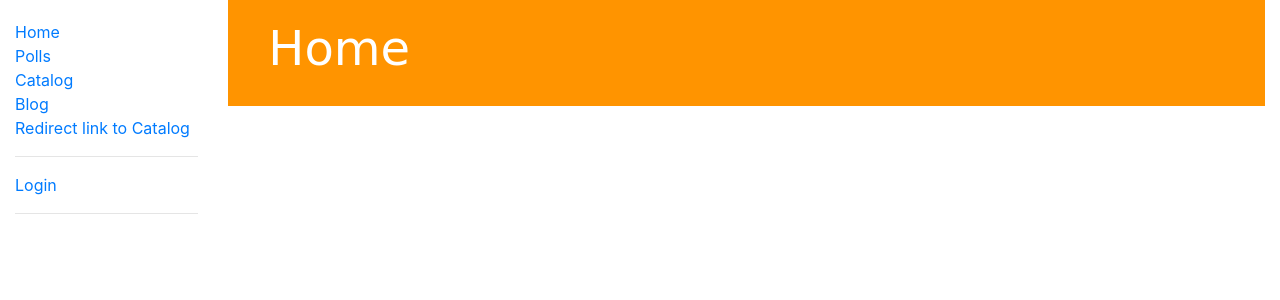
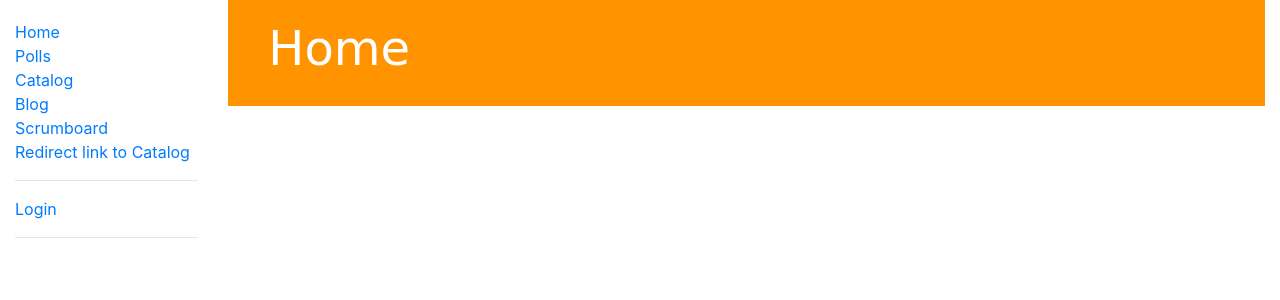
Before and after one commit to khashashin/django_tutorial, a Django app: page /blog/ in a window 1280 px wide. Shown: the top 300 px of the page. Run offline with Django 3.2, Linux system fonts and the light colour scheme; data that the repository does not hold is empty; some libraries are stand-ins or nearby versions; some web fonts are replaced.

Commit message:
added scrumboard link to home page

```diff
--- a/go/templates/base.html
+++ b/go/templates/base.html
@@ -25,6 +25,7 @@
           <li><a href="{% url 'polls:index' %}">Polls</a></li>
           <li><a href="{% url 'catalog:index' %}">Catalog</a></li>
           <li><a href="{% url 'blog:index' %}">Blog</a></li>
+          <li><a href="{% url 'scrumboard:index' %}">Scrumboard</a></li>
           <li><a href="{% url 'home:index' %}test/">Redirect link to Catalog</a></li>
           <hr>
           {% if user.is_authenticated %}
```
